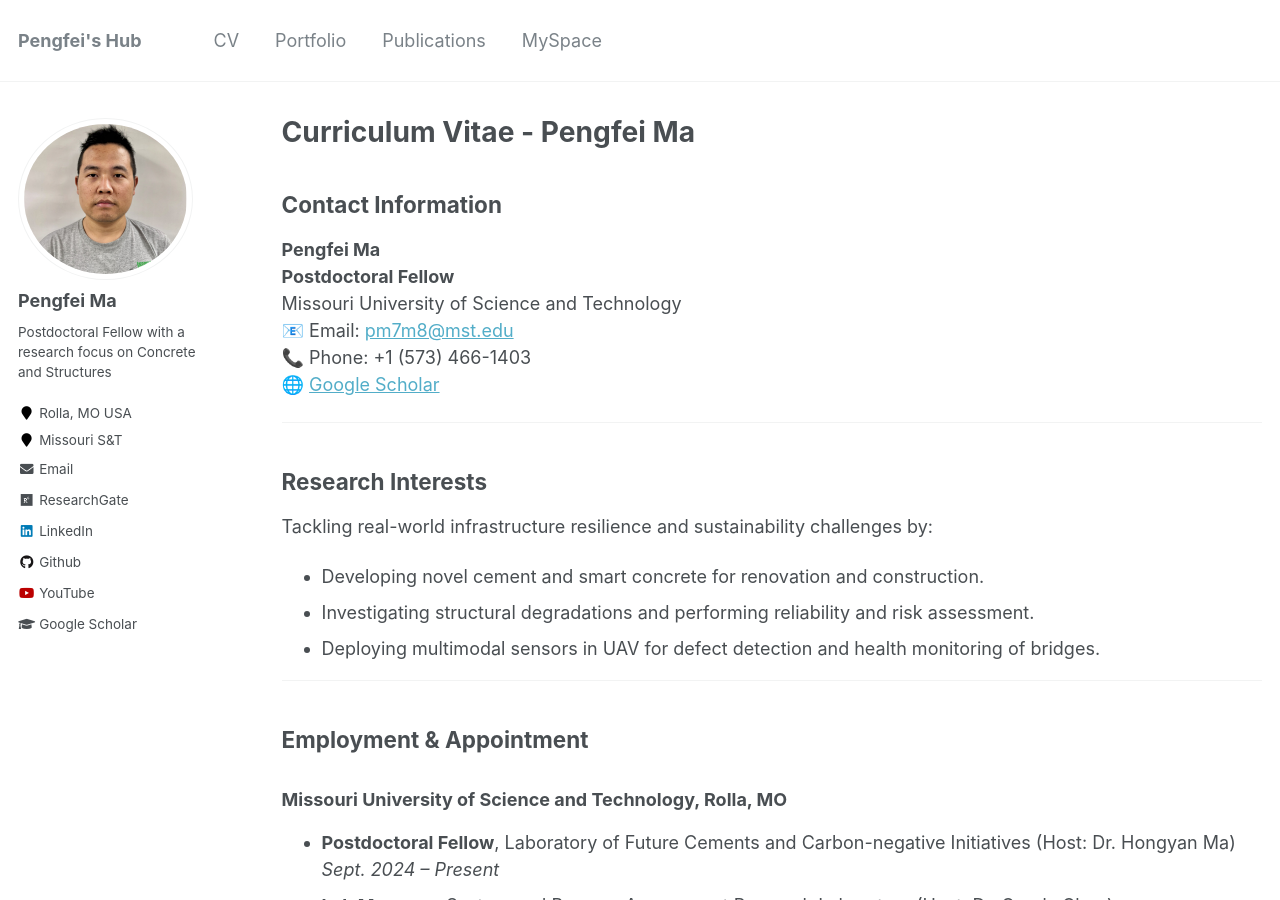
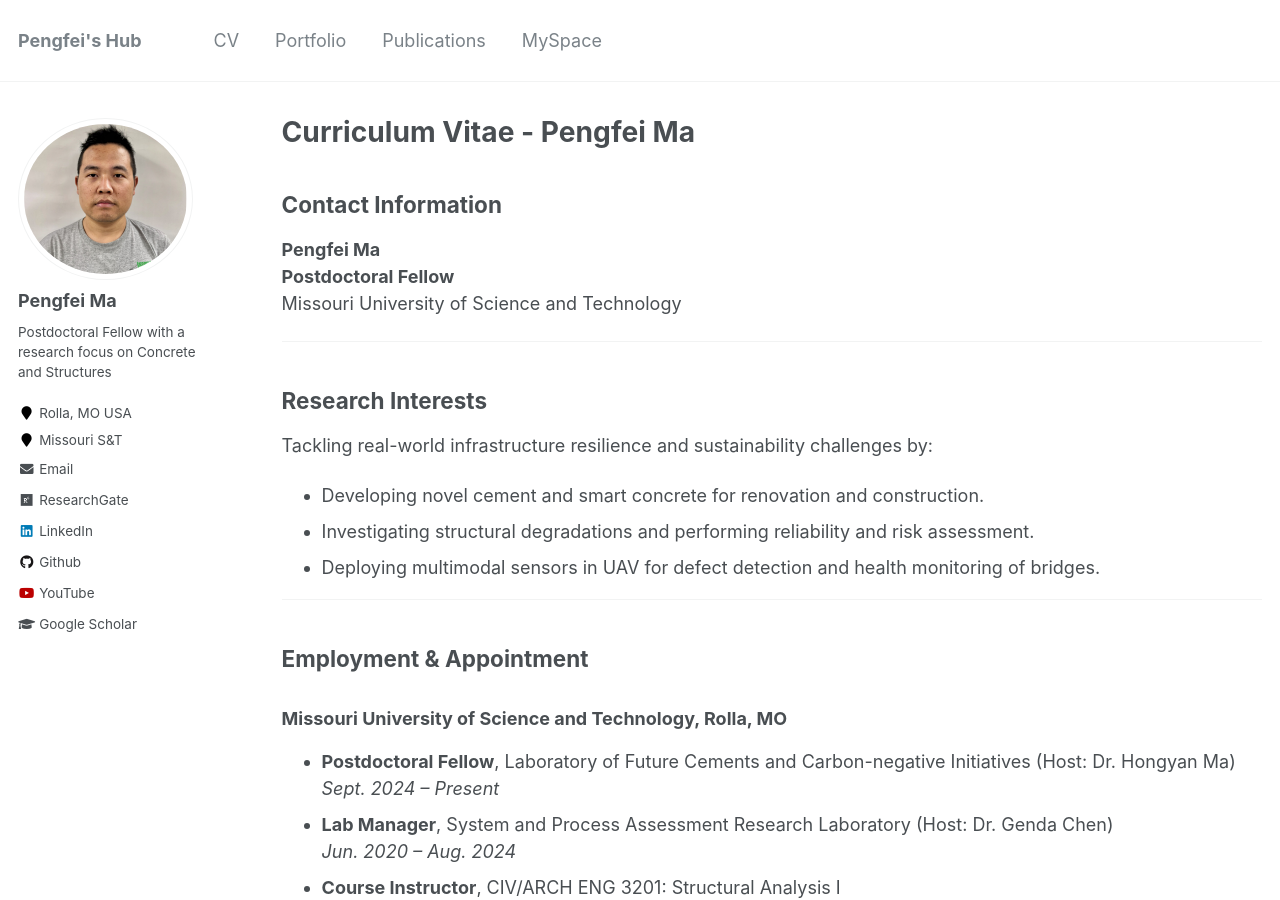
Before and after one commit to KyleMMA/KyleMMA.github.io, a Jekyll site: the page built from _pages/cv.md, in a window 1280 px wide and 900 px high. Built offline with Jekyll 4.4.1, drawn with Linux system fonts in a browser that asks for light colours.

Commit message:
Update cv.md

```diff
--- a/_pages/cv.md
+++ b/_pages/cv.md
@@ -12,9 +12,6 @@ redirect_from:
 **Pengfei Ma**
 **Postdoctoral Fellow**
 Missouri University of Science and Technology
-📧 Email: [pm7m8@mst.edu](mailto:pm7m8@mst.edu)
-📞 Phone: +1 (573) 466-1403
-🌐 [Google Scholar](https://scholar.google.com/citations?hl=en&user=yT0SsPwAAAAJ)
 
 ---
 
```
